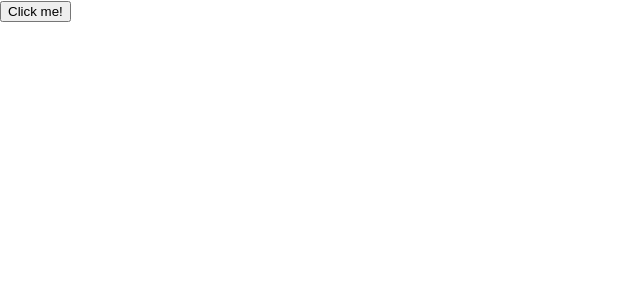
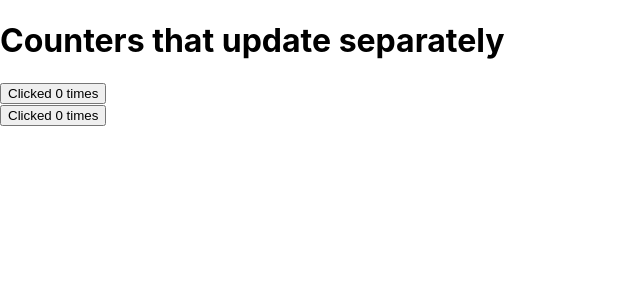
Before and after one commit to NaokiNishihira/Study_React, a React (Create React App) app in the folder Src_React/react-app/: page / in a window 1280 px wide. Shown: the top 300 px of the page, without its empty margins (0-640 px from the left). Built offline with nearby package versions, Linux system fonts and the light colour scheme.

Commit message:
add:UseState

```diff
--- a/Src_React/react-app/src/App.js
+++ b/Src_React/react-app/src/App.js
@@ -7,10 +7,11 @@ import MyButton from './MyButton';
 import UseImg from './UseImg';
 import UseIF from './UseIF';
 import Useli from './Useli';
+import UseState from './UseState';
 
 function App() {
   return (
-    <MyButton />
+    <UseState />
   );
 }
 
--- /dev/null
+++ b/Src_React/react-app/src/UseState.jsx
@@ -0,0 +1,26 @@
+import React from 'react';
+import {useState} from 'react';
+
+export default function UseState(){
+    function MyButton(){
+        const [count, setCount] = useState(0);
+
+        function handleClick(){
+            setCount(count+1);
+        }
+
+        return(
+            <button onClick={handleClick}>
+                Clicked {count} times
+            </button>
+        );
+    }
+
+    return(
+        <div>
+            <h1>Counters that update separately</h1>
+            <MyButton /><br />
+            <MyButton />
+        </div>
+    );
+}
```
